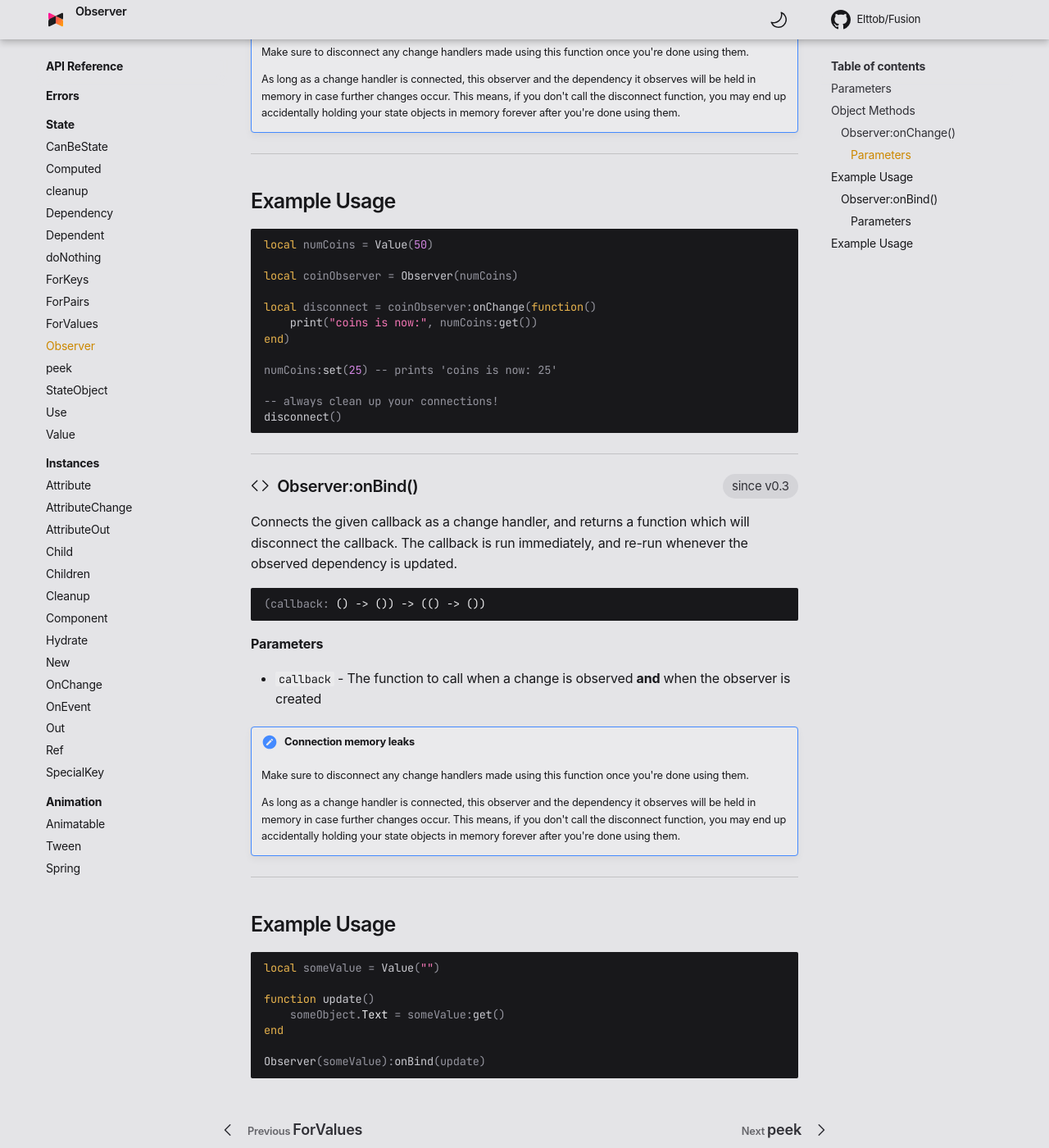
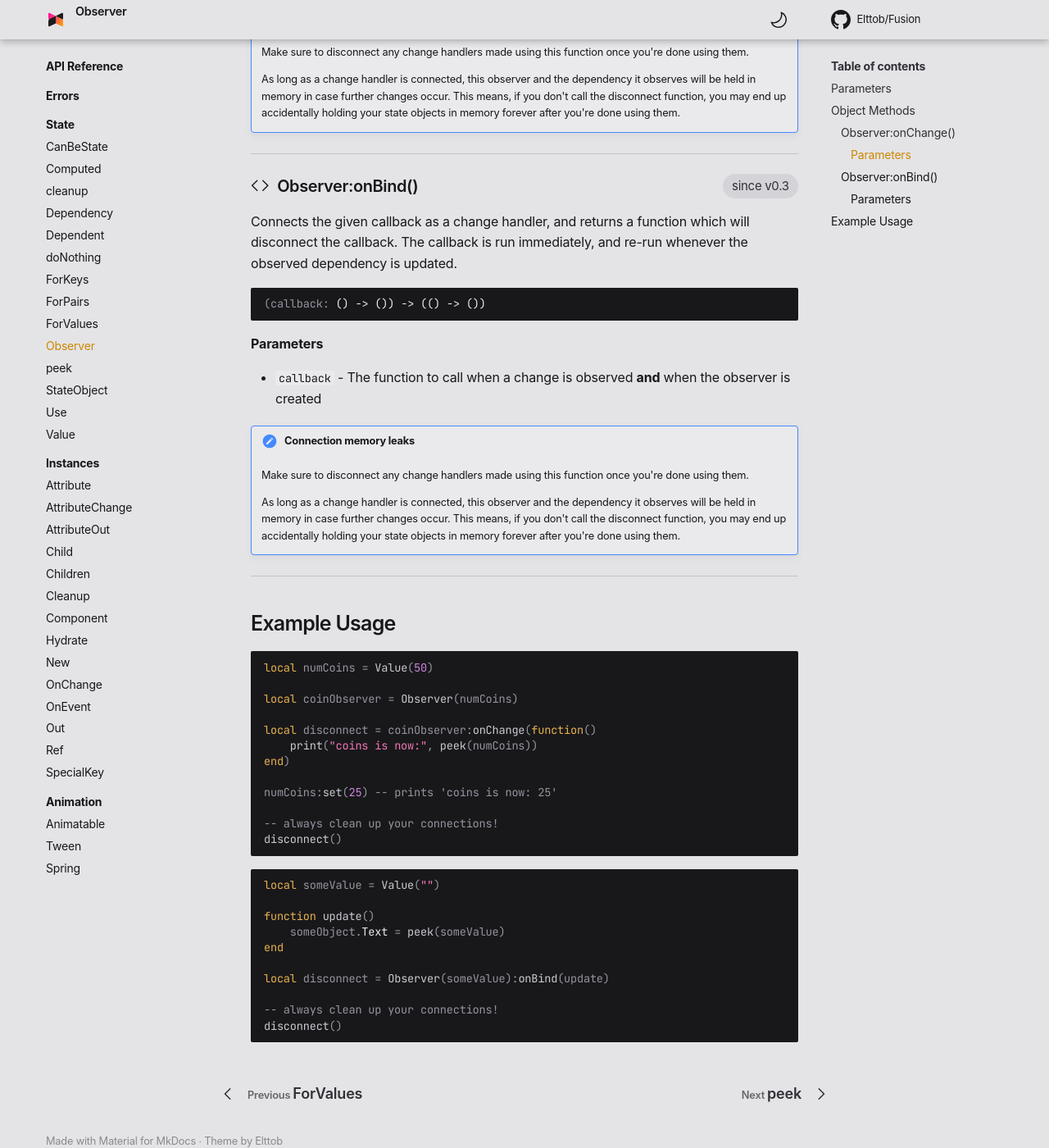
Before and after one commit to dphfox/Fusion, an MkDocs documentation site: the page built from docs/api-reference/state/observer.md, in a window 1280 px wide and 1400 px high, scrolled down 901 px. Shown: the whole window at 82% size. Built offline with MkDocs 1.6.1 and Material for MkDocs 9.7.7, drawn with Linux system fonts in a browser that asks for light colours; some web fonts are replaced; comment, search, counter and statistics services are not loaded; the version menu is left out.

Commit message:
Update Observer API ref

````diff
--- a/docs/api-reference/state/observer.md
+++ b/docs/api-reference/state/observer.md
@@ -58,25 +58,6 @@ dependency is updated.
 
 -----
 
-## Example Usage
-
-```Lua
-local numCoins = Value(50)
-
-local coinObserver = Observer(numCoins)
-
-local disconnect = coinObserver:onChange(function()
-	print("coins is now:", numCoins:get())
-end)
-
-numCoins:set(25) -- prints 'coins is now: 25'
-
--- always clean up your connections!
-disconnect()
-```
-
------
-
 <p class="fusiondoc-api-pills">
 	<span class="fusiondoc-api-pill-since">since v0.3</span>
 </p>
@@ -106,11 +87,29 @@ Connects the given callback as a change handler, and returns a function which wi
 ## Example Usage
 
 ```Lua
+local numCoins = Value(50)
+
+local coinObserver = Observer(numCoins)
+
+local disconnect = coinObserver:onChange(function()
+	print("coins is now:", peek(numCoins))
+end)
+
+numCoins:set(25) -- prints 'coins is now: 25'
+
+-- always clean up your connections!
+disconnect()
+```
+
+```Lua
 local someValue = Value("")
 
 function update()
-	someObject.Text = someValue:get()
+	someObject.Text = peek(someValue)
 end
 
-Observer(someValue):onBind(update)
+local disconnect = Observer(someValue):onBind(update)
+
+-- always clean up your connections!
+disconnect()
 ```
````
